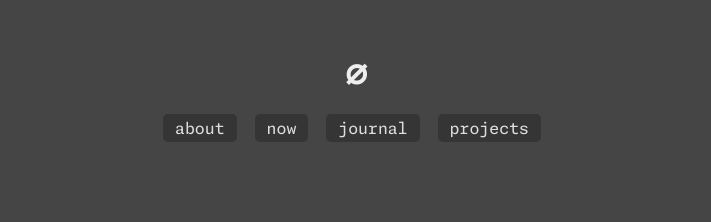
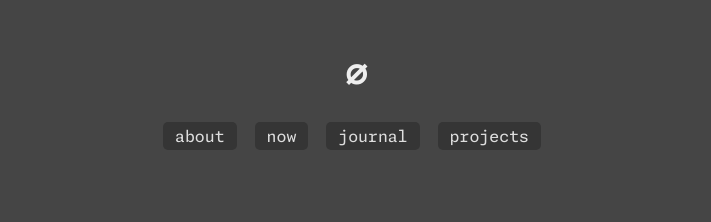
Before and after one commit to 0scarno/oscarno.online, an Eleventy site: page journal/2025-S1.md in a window 1280 px wide. Shown: the top 222 px of the page, without its empty margins (284-995 px from the left). Built offline with nearby package versions, Linux system fonts and the light colour scheme; Eleventy itself is replaced by a stand-in of ours; files that its build step writes are made by us from their sources; files whose address does not match are found by name.

Commit message:
css tweaks

```diff
--- a/_includes/post.md
+++ b/_includes/post.md
@@ -6,5 +6,6 @@
 # {{ title }}
 <p class="postDate"><strong>{{ page.date | postDate }}</strong></p>
 {{ content }}
+<br>
 
 [↩ back](../)
--- a/bundle.css
+++ b/bundle.css
@@ -51,6 +51,7 @@ body {
     color: var(--text-color);
   	display: flex;
     flex-direction: column;
+    gap:8px;
     min-height: calc(100vh - 45px);
 }
 
@@ -63,7 +64,7 @@ h1, h2, h3, h4, h5, h6 {
 
 header{
   text-align: center;
-    margin-bottom: 50px;
+  margin-bottom: 2em;
   text-decoration: none;
 }
 
@@ -89,6 +90,7 @@ time{
 }
 
 nav a {
+  line-height: 2.5em;
   margin-right: 8px;
   text-decoration: none;
   color: var(--text-color);
--- a/docs/bundle.css
+++ b/docs/bundle.css
@@ -51,6 +51,7 @@ body {
     color: var(--text-color);
   	display: flex;
     flex-direction: column;
+    gap:8px;
     min-height: calc(100vh - 45px);
 }
 
@@ -63,7 +64,7 @@ h1, h2, h3, h4, h5, h6 {
 
 header{
   text-align: center;
-    margin-bottom: 50px;
+  margin-bottom: 2em;
   text-decoration: none;
 }
 
@@ -89,6 +90,7 @@ time{
 }
 
 nav a {
+  line-height: 2.5em;
   margin-right: 8px;
   text-decoration: none;
   color: var(--text-color);
```
Also changed, not shown: docs/journal/2025-S1/index.html (+1 -0 lines), docs/journal/2025-S2/index.html (+1 -0 lines), docs/journal/2025-S3/index.html (+1 -0 lines), docs/journal/2025-S4/index.html (+1 -0 lines), docs/journal/2026-S1/index.html (+1 -0 lines), docs/journal/2026-S2/index.html (+1 -0 lines), docs/journal/MIGW-SXSW-2025/index.html (+1 -0 lines), docs/projects/OscarsWebsiteSmashcourse/index.html (+2 -1 lines), docs/projects/ThoughtsOnVideogames/AnimalCrossingNewHorizons/index.html (+1 -0 lines). Lines whose indentation alone changed are shown as unchanged.
